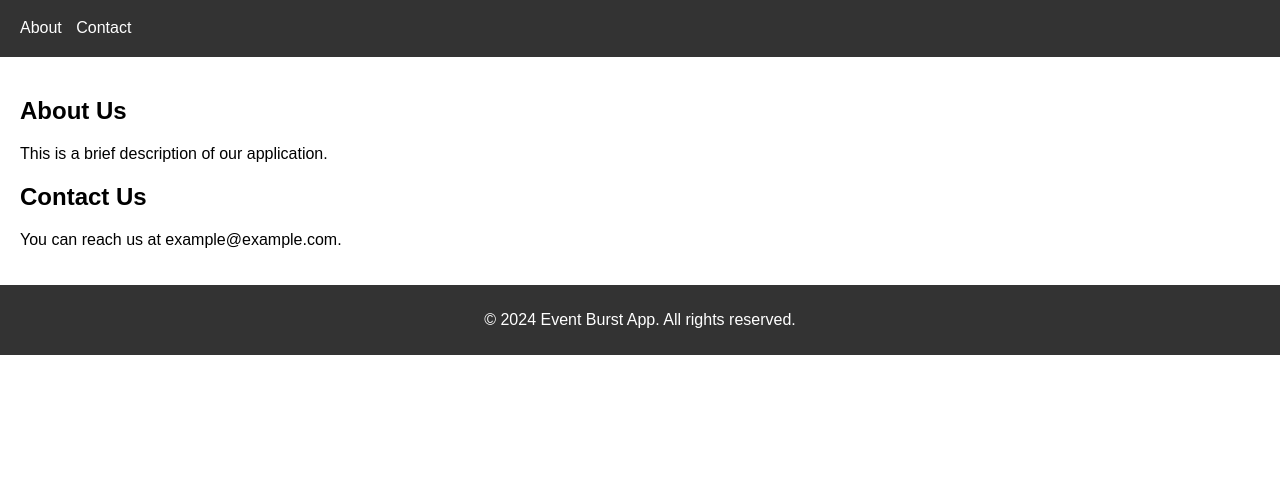
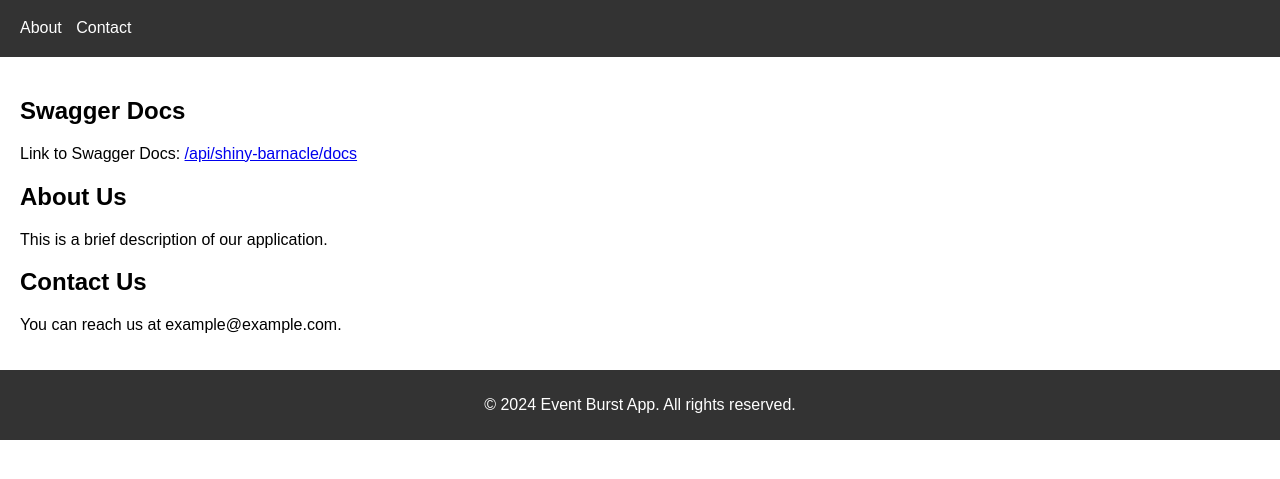
Before and after one commit to EventBurst/shiny-barnacle, a website: page public/index.html in a window 1280 px wide. Shown: the part 81-560 px from the top of the page. Drawn offline with Linux system fonts and the light colour scheme.

Commit message:
add link to swagger docs Resolves Create Home Page more stunning. #36

```diff
--- a/public/index.html
+++ b/public/index.html
@@ -18,6 +18,14 @@
     </header>
     <main>
         <section>
+            <h2>
+                Swagger Docs
+            </h2>
+            <p>
+                Link to Swagger Docs: <a href="/api/shiny-barnacle/docs">/api/shiny-barnacle/docs</a>
+            </p>
+        </section>
+        <section>
             <h2>About Us</h2>
             <p>This is a brief description of our application.</p>
         </section>
```
